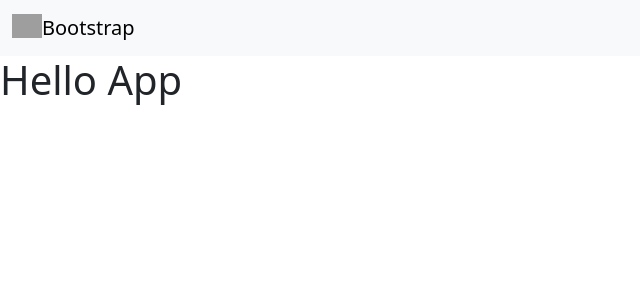
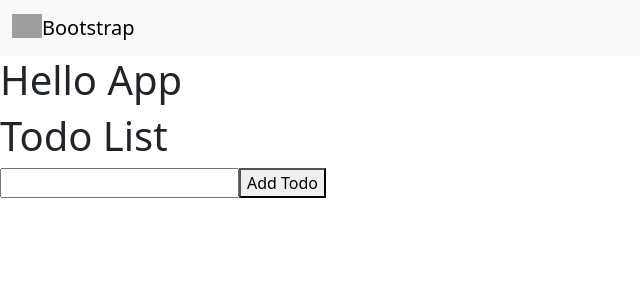
Before and after one commit to edupoly/twb2reactapp, a React (Vite) app: page / in a window 1280 px wide. Shown: the top 300 px of the page, without its empty margins (0-640 px from the left). Built offline with nearby package versions, Linux system fonts and the light colour scheme; grey boxes are pictures that could not be loaded.

Commit message:
todolist

```diff
--- a/src/App.jsx
+++ b/src/App.jsx
@@ -1,10 +1,11 @@
 import Navbar from "./component/Navbar";
-import Counter from "./features/Counter";
+import Todolist from "./features/Todolist";
 function App() {
   return (
     <div>
       <Navbar></Navbar>
       <h1>Hello App</h1>
+      <Todolist></Todolist>
     </div>
   );
 }
--- /dev/null
+++ b/src/features/Todolist.jsx
@@ -0,0 +1,34 @@
+import React from "react";
+
+function Todolist() {
+  const [todos, setTodos] = React.useState([]);
+  const [ntd, setNtd] = React.useState("");
+  function addTodo() {
+    setTodos([...todos, ntd]);
+  }
+  return (
+    <div>
+      <h1>Todo List</h1>
+      <input
+        type="text"
+        onChange={(e) => {
+          setNtd(e.target.value);
+        }}
+      />
+      <button
+        onClick={() => {
+          addTodo();
+        }}
+      >
+        Add Todo
+      </button>
+      <ul>
+        {todos.map((todo) => {
+          return <li>{todo}</li>;
+        })}
+      </ul>
+    </div>
+  );
+}
+
+export default Todolist;
```
